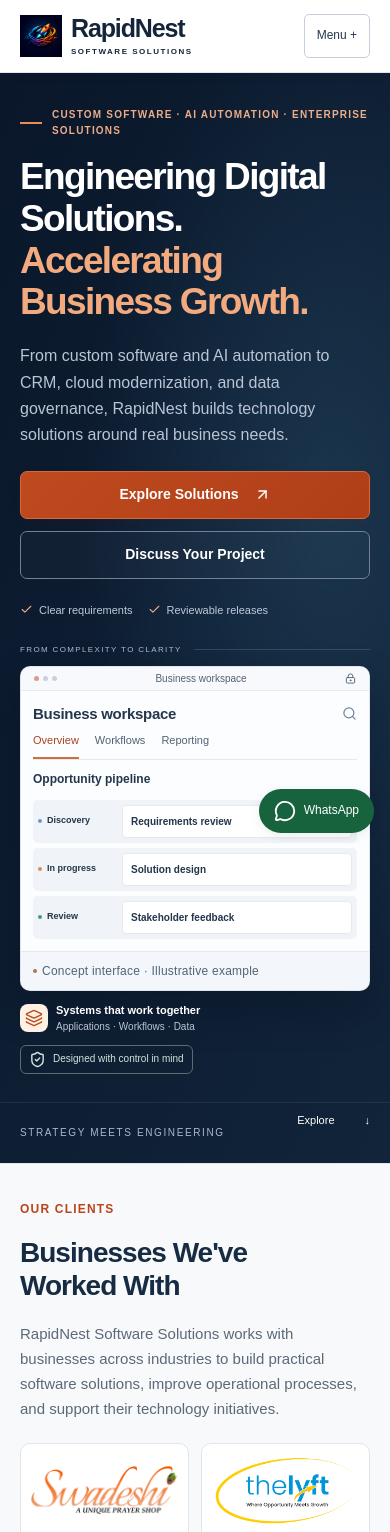
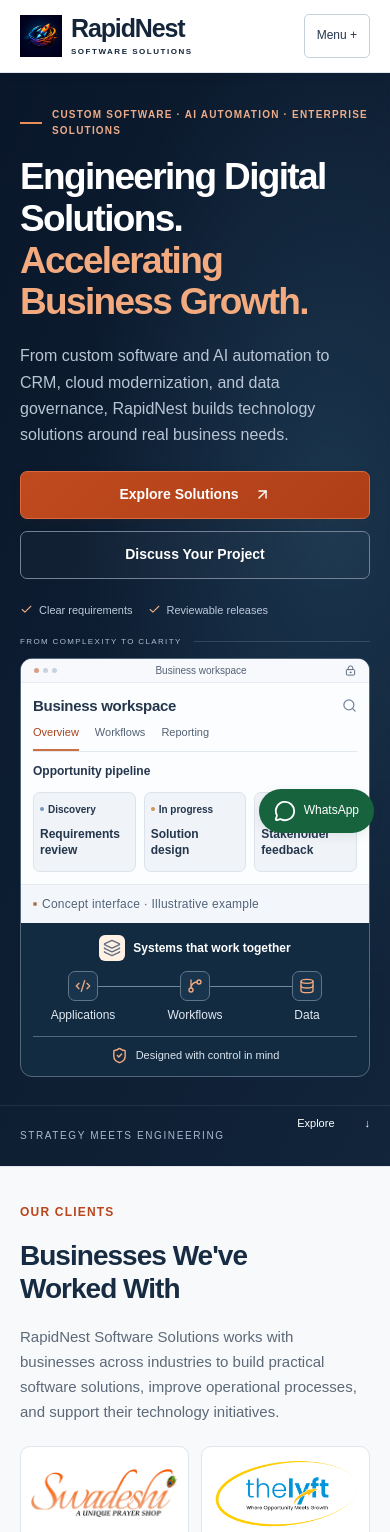
Before and after one commit to nikhilj2887/rapidnest-website, a Next.js app: page / in a window 390 px wide. Shown: the top 1532 px of the page. Built offline with nearby package versions, Linux system fonts and the light colour scheme.

Commit message:
Refine hero into a connected-system panel with verified finite motion

```diff
--- a/app/components/Hero.tsx
+++ b/app/components/Hero.tsx
@@ -1,5 +1,5 @@
 import Link from "next/link";
-import { ArrowUpRight, Check, Layers3, ShieldCheck } from "lucide-react";
+import { ArrowUpRight, Check, Code2, Database, GitBranch, Layers3, ShieldCheck } from "lucide-react";
 import InterfacePreview from "./InterfacePreview";
 
 export default function Hero() {
@@ -19,9 +19,20 @@ export default function Hero() {
         </div>
         <div className="hero-composition">
           <div className="composition-heading"><span>FROM COMPLEXITY TO CLARITY</span><span className="composition-line" /></div>
-          <InterfacePreview />
-          <div className="integration-note"><span className="note-icon"><Layers3 size={18} /></span><div><strong>Systems that work together</strong><span>Applications · Workflows · Data</span></div></div>
-          <div className="governance-note"><ShieldCheck size={17} /><span>Designed with control in mind</span></div>
+          <div className="hero-system-panel">
+            <InterfacePreview />
+            <div className="hero-system-footer">
+              <div className="integration-note">
+                <div className="hero-system-summary"><span className="note-icon"><Layers3 size={18} aria-hidden="true" /></span><strong>Systems that work together</strong></div>
+                <div className="hero-system-map">
+                  <span className="hero-system-node"><Code2 size={18} aria-hidden="true" /><span>Applications</span></span><span className="hero-system-link" aria-hidden="true"> · </span>
+                  <span className="hero-system-node"><GitBranch size={18} aria-hidden="true" /><span>Workflows</span></span><span className="hero-system-link" aria-hidden="true"> · </span>
+                  <span className="hero-system-node"><Database size={18} aria-hidden="true" /><span>Data</span></span>
+                </div>
+              </div>
+              <div className="governance-note"><span className="hero-governance-symbol"><ShieldCheck size={17} aria-hidden="true" /></span><span>Designed with control in mind</span></div>
+            </div>
+          </div>
         </div>
       </div>
       <div className="hero-bottom"><div className="container"><span>STRATEGY MEETS ENGINEERING</span><span>Custom applications. Connected processes. Governed data.</span><a href="#services" aria-label="Explore services">Explore <span aria-hidden="true">↓</span></a></div></div>
--- a/app/components/MotionEnhancements.tsx
+++ b/app/components/MotionEnhancements.tsx
@@ -10,7 +10,7 @@ export default function MotionEnhancements() {
     const preference = window.matchMedia("(prefers-reduced-motion: reduce)");
     if (!window.IntersectionObserver) return;
     const elements = Array.from(document.querySelectorAll<HTMLElement>(
-      ".section-heading, .service-grid, .solution-card, .values-list, .process, .technology-category, .founder-portrait, .founder-copy, .contact-form, .logo-grid, .partnership-grid, .detail-hero h1"
+      ".hero-system-panel, .section-heading, .service-grid, .solution-card, .values-list, .process, .technology-category, .founder-portrait, .founder-copy, .contact-form, .logo-grid, .partnership-grid, .detail-hero h1"
     ));
     let observer: IntersectionObserver | undefined;
     const clear = () => {
@@ -31,8 +31,10 @@ export default function MotionEnhancements() {
           observer?.unobserve(element);
         });
       }, { threshold: 0.08 });
-      elements.forEach((element, index) => {
-        element.style.setProperty("--reveal-delay", `${(index % 3) * 80}ms`);
+      let groupIndex = 0;
+      elements.forEach(element => {
+        const delay = element.classList.contains("hero-system-panel") ? 0 : (groupIndex++ % 3) * 80;
+        element.style.setProperty("--reveal-delay", `${delay}ms`);
         observer?.observe(element);
       });
     };
--- a/app/mobile-interactive.css
+++ b/app/mobile-interactive.css
@@ -1,49 +1,68 @@
-/* V3 presentation: section-scoped compositions. Shared routes and footer retain their styles. */
+/* Hero V3.1: one connected-system panel, with visible-first, finite activity. */
 .hero.hero-connected .hero-composition { display: grid; grid-template-columns: 1fr; gap: 12px; padding: 0; }
 .hero.hero-connected .composition-heading { margin: 0; }
-.hero.hero-connected .integration-note,
-.hero.hero-connected .governance-note { position: static; box-shadow: none; margin: 0; }
-.hero.hero-connected .integration-note { border: 0; border-radius: 0 0 10px 10px; background: transparent; color: white; padding: 0; }
-.hero.hero-connected .integration-note div > span { color: #b9c5d5; }
-.hero.hero-connected .governance-note { justify-self: start; padding: 6px 10px; }
+.hero.hero-connected .hero-system-panel { min-width: 0; border: 1px solid #52677c; border-radius: 12px; background: #122b41; }
+.hero.hero-connected .hero-system-panel.reveal-enter { animation: none; }
+.hero.hero-connected .hero-system-panel > .interface-preview { border: 0; border-radius: 11px 11px 0 0; box-shadow: none; }
+.hero.hero-connected .hero-system-footer { display: grid; grid-template-columns: minmax(0, 1fr) auto; gap: 16px; align-items: center; padding: 12px 16px; }
+.hero.hero-connected .integration-note { display: block; position: static; border: 0; border-radius: 0; background: transparent; box-shadow: none; color: white; padding: 0; margin: 0; min-width: 0; }
+.hero.hero-connected .hero-system-summary { display: flex; align-items: center; gap: 8px; }
+.hero.hero-connected .hero-system-summary strong { font-size: 12px; line-height: 1.4; }
+.hero.hero-connected .hero-system-summary .note-icon { display: flex; padding: 4px; border-radius: 6px; }
+.hero.hero-connected .hero-system-map { position: relative; display: grid; grid-template-columns: 1fr 12px 1fr 12px 1fr; align-items: start; margin-top: 10px; }
+.hero.hero-connected .hero-system-map::before,
+.hero.hero-connected .hero-system-map::after { content: ""; position: absolute; left: 16%; right: 16%; top: 15px; height: 1px; background: #71899f; }
+.hero.hero-connected .hero-system-map::after { opacity: 0; background: #efaa7d; transform-origin: left; }
+.hero.hero-connected .hero-system-node { position: relative; z-index: 1; display: flex; flex-direction: column; gap: 5px; align-items: center; color: #e0e8f1; }
+.hero.hero-connected .hero-system-node > svg { width: 30px; height: 30px; padding: 6px; color: #f3aa7f; background: #19354d; border: 1px solid #61758a; border-radius: 7px; }
+.hero.hero-connected .hero-system-node > span { display: block; font-size: 11px; line-height: 1.5; color: inherit; }
+.hero.hero-connected .hero-system-link { font-size: 0; }
+.hero.hero-connected .governance-note { position: static; justify-self: start; gap: 8px; max-width: 145px; margin: 0; padding: 9px 10px; color: #dce6f1; background: transparent; border: 1px solid #5d7388; box-shadow: none; line-height: 1.5; }
+.hero.hero-connected .hero-governance-symbol { display: flex; flex-shrink: 0; width: 17px; height: 17px; color: #f3aa7f; }
 .hero.hero-connected .hero-copy h1 { animation: none; }
 .hero.hero-connected .hero-phrase { display: block; animation: hero-enter 400ms var(--motion-ease) 60ms backwards; }
 .hero.hero-connected .hero-phrase:first-child { color: white; }
 .hero.hero-connected .hero-phrase:last-child { animation-delay: 140ms; }
 .hero.hero-connected .hero-copy .lead { animation-delay: 180ms; }
 .hero.hero-connected .hero-copy .actions { animation-delay: 220ms; }
-.hero.hero-connected .pipeline-column::after { animation-duration: 1500ms; }
-.hero.hero-connected .pipeline-column:nth-child(1)::after { animation-delay: 400ms; }
-.hero.hero-connected .pipeline-column:nth-child(2)::after { animation-delay: 700ms; }
-.hero.hero-connected .pipeline-column:nth-child(3)::after { animation-delay: 1000ms; }
+/* Only small indicators animate; content, panel dimensions and text never change. */
+.hero.hero-connected .hero-system-panel .pipeline-column::after { animation: none; inset: auto 8px 4px; height: 2px; border: 0; border-radius: 1px; background: #bb451b; opacity: 0; }
+.hero.hero-connected .hero-system-panel.reveal-enter .hero-system-map::after { animation: system-connect 520ms ease 200ms 1 both; }
+.hero.hero-connected .hero-system-panel.reveal-enter .pipeline-column::after { animation: illustrative-stage 650ms ease-in-out 200ms 1 both; }
+.hero.hero-connected .hero-system-panel.reveal-enter .pipeline-column:nth-child(2)::after { animation-delay: 950ms; }
+.hero.hero-connected .hero-system-panel.reveal-enter .pipeline-column:nth-child(3)::after { animation-delay: 1700ms; }
+.hero.hero-connected .hero-system-panel.reveal-enter .hero-governance-symbol { animation: system-review 350ms ease 2350ms 1 backwards; }
+@keyframes system-connect { from { opacity: 0; transform: scaleX(0); } 40%, 75% { opacity: 1; } to { opacity: 0; transform: scaleX(1); } }
+@keyframes system-review { from { opacity: .55; transform: scale(.9); } to { opacity: 1; transform: scale(1); } }
 @media (max-width: 850px) {
   .hero.hero-connected .hero-grid { gap: 24px; }
-  .hero.hero-connected .hero-composition { max-width: 560px; grid-template-columns: 1fr auto; gap: 10px; }
-  .hero.hero-connected .composition-heading,
-  .hero.hero-connected .interface-preview { grid-column: 1 / -1; }
-  .hero.hero-connected .integration-note { grid-column: 1; }
-  .hero.hero-connected .governance-note { grid-column: 2; align-self: center; max-width: 155px; }
+  .hero.hero-connected .hero-composition { max-width: 560px; width: 100%; }
 }
 @media (max-width: 600px) {
-  .hero.hero-connected .hero-composition { grid-template-columns: 1fr; gap: 10px; margin: 0; }
+  .hero.hero-connected .hero-grid { gap: 16px; }
+  .hero.hero-connected .hero-composition { gap: 10px; margin: 0; }
   .hero.hero-connected .hero-phrase { text-wrap: wrap; }
   .hero.hero-connected .composition-heading { display: flex; font-size: 8px; }
-  .hero.hero-connected .app-sidebar { display: none; } /* decorative application navigation */
+  .hero.hero-connected .app-sidebar { display: none; }
   .hero.hero-connected .app-main { padding: 12px; }
   .hero.hero-connected .app-chrome { height: 24px; }
   .hero.hero-connected .app-title { margin-bottom: 8px; }
   .hero.hero-connected .app-tabs { margin-bottom: 10px; }
-  .hero.hero-connected .pipeline-board { gap: 5px; }
-  .hero.hero-connected .pipeline-column { display: grid; grid-template-columns: 76px 1fr; align-items: center; gap: 8px; padding: 5px; }
-  .hero.hero-connected .column-label { margin: 0; font-size: 9px; }
-  .hero.hero-connected .task-card { min-width: 0; padding: 8px; }
-  .hero.hero-connected .task-card > strong { font-size: 10px; min-height: 0; }
-  .hero.hero-connected .task-footer { display: none; } /* decorative avatars and completion ticks */
-  .hero.hero-connected .integration-note { grid-column: 1; gap: 8px; }
-  .hero.hero-connected .integration-note strong { font-size: 11px; }
-  .hero.hero-connected .governance-note { grid-column: 1; max-width: none; padding: 5px 8px; background: transparent; }
-  .hero.hero-connected .integration-note .note-icon { padding: 5px; }
+  .hero.hero-connected .pipeline-board { grid-template-columns: repeat(3, minmax(0, 1fr)); gap: 8px; }
+  .hero.hero-connected .pipeline-column { display: flex; flex-direction: column; align-items: stretch; gap: 9px; padding: 9px 6px 12px; border: 1px solid #dce3eb; border-radius: 7px; }
+  .hero.hero-connected .column-label { margin: 0; font-size: 10px; line-height: 1.5; gap: 4px; }
+  .hero.hero-connected .task-card { min-width: 0; padding: 0; border: 0; background: transparent; box-shadow: none; }
+  .hero.hero-connected .task-card > strong { font-size: 12px; min-height: 0; line-height: 1.4; }
+  .hero.hero-connected .task-footer { display: none; }
+  .hero.hero-connected .hero-system-footer { grid-template-columns: 1fr; padding: 12px; gap: 12px; }
+  .hero.hero-connected .hero-system-summary { justify-content: center; }
+  .hero.hero-connected .hero-system-node > span { font-size: 12px; }
+  .hero.hero-connected .governance-note { justify-self: stretch; justify-content: center; max-width: none; border: 0; border-top: 1px solid #52677c; border-radius: 0; padding: 10px 0 0; font-size: 11px; }
   .hero.hero-connected .hero-bottom .container { padding-block: 8px; }
+}
+@media (max-width: 359px) {
+  .hero.hero-connected .pipeline-board { grid-template-columns: 1fr; gap: 5px; }
+  .hero.hero-connected .pipeline-column { display: grid; grid-template-columns: 76px minmax(0, 1fr); align-items: center; padding: 8px; }
 }
 
 /* Services: readable content-led cards, compact illustrative panels, genuine links. */
```
Also changed, not shown: tests/final-interaction-review.mjs (+5 -0 lines), 2 other files (tests, documents, lock files or other folders).
